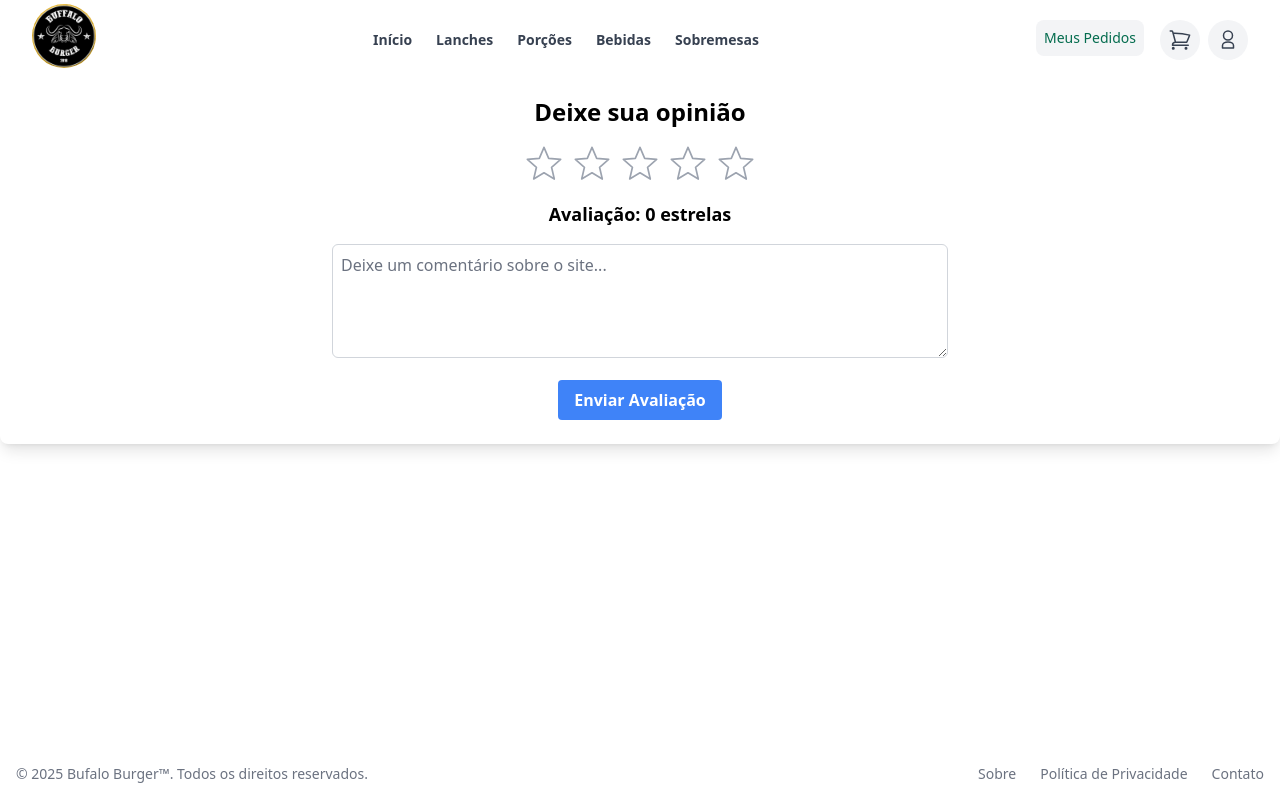
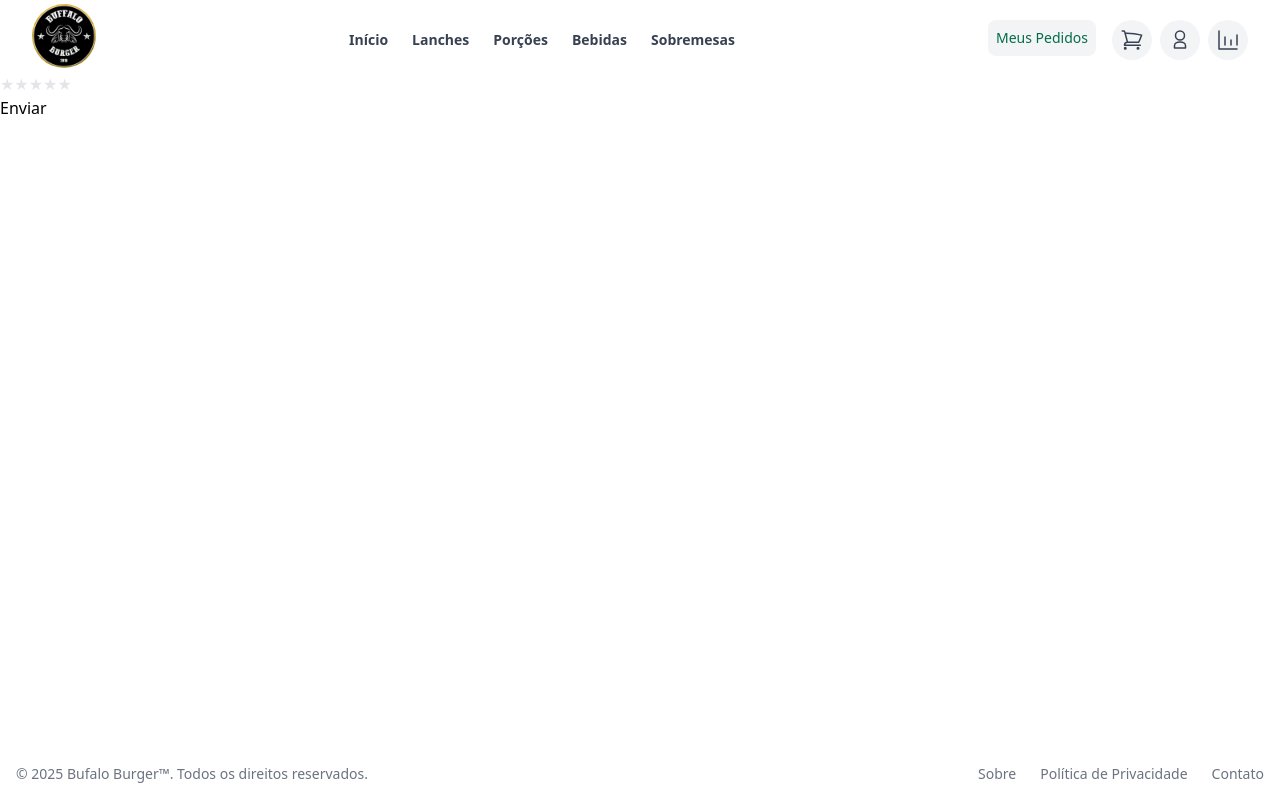
Before and after one commit to pedrotechuk/restaurante-react, a React (Create React App) app: page /rating in a window 1280 px wide. Built offline with nearby package versions, Linux system fonts and the light colour scheme.

Commit message:
finish the integrate project V

```diff
--- a/db.json
+++ b/db.json
@@ -1,3 +1,61 @@
 {
-  "pedidos": []
+  "pedidos": [
+    {
+      "id": 1,
+      "itens": [
+        {
+          "id": 1,
+          "nome": "X-Burguer",
+          "quantidade": 2
+        },
+        {
+          "id": 3,
+          "nome": "Coca-Cola",
+          "quantidade": 1
+        }
+      ],
+      "status": "finalizado",
+      "inicio": "2025-05-12T12:00:00Z",
+      "fim": "2025-05-12T12:15:00Z"
+    },
+    {
+      "id": "2c9a",
+      "itens": [
+        {
+          "id": 1,
+          "nome": "X-Bacon",
+          "preco": 25.9,
+          "quantidade": 1
+        }
+      ],
+      "status": "pendente",
+      "inicio": "2025-05-12T01:15:10.869Z",
+      "fim": null
+    }
+  ],
+  "produtos": [
+    {
+      "id": 1,
+      "nome": "X-Burguer",
+      "preco": 20,
+      "categoria": "lanches",
+      "avaliacoes": [
+        5,
+        4,
+        5
+      ]
+    },
+    {
+      "id": 2,
+      "nome": "Batata Frita",
+      "preco": 10,
+      "categoria": "porcoes",
+      "avaliacoes": [
+        4,
+        4,
+        5,
+        3
+      ]
+    }
+  ]
 }
--- a/package.json
+++ b/package.json
@@ -10,11 +10,13 @@
     "axios": "^1.9.0",
     "flowbite": "^2.5.2",
     "flowbite-react": "^0.10.2",
+    "lucide-react": "^0.509.0",
     "react": "^19.0.0",
     "react-dom": "^19.0.0",
     "react-router-dom": "^7.3.0",
     "react-scripts": "5.0.1",
     "react-toastify": "^11.0.5",
+    "recharts": "^2.15.3",
     "web-vitals": "^2.1.4"
   },
   "scripts": {
--- a/src/App.js
+++ b/src/App.js
@@ -19,6 +19,7 @@ import Carrinho from "./pages/Cart";
 import Acompanhamento from "./pages/OrderStatus";
 import HistoricoPedidos from "./pages/Historic";
 import Pedidos from "./pages/Requests";
+import Dashboard from "./pages/Dashboard";
 
 // Toastify
 import { ToastContainer } from "react-toastify";
@@ -43,6 +44,7 @@ function App() {
               <Route path="/porcoes" element={<Porcoes />} />
               <Route path="/sobremesas" element={<Sobremesas />} />
               <Route path="/carrinho" element={<Carrinho />} />
+              <Route path="/dashboard" element={<Dashboard />} />
             </Routes>
           </main>
           <Footer />
--- a/src/components/Navbar.js
+++ b/src/components/Navbar.js
@@ -21,8 +21,13 @@ const Navbar = () => {
       setSenha("");
       setErro("");
       navigate("/pedidos");
+    } else if (senha === "dash") {
+      setMostrarModalSenha(false);
+      setSenha("");
+      setErro("");
+      navigate("/dashboard");
     } else {
-      setErro("Senha incorreta.");
+      setErro('Senha Inválida')
     }
   };
 
@@ -168,6 +173,28 @@ const Navbar = () => {
                       />
                     </svg>
                   </button>
+
+                   <button
+                      type="button"
+                      onClick={() => setMostrarModalSenha(true)}
+                      className="text-gray-700 bg-gray-100 hover:bg-gray-200 font-medium rounded-full text-sm ms-2 px-2 py-2 text-center"
+                    >
+                      <svg
+                        xmlns="http://www.w3.org/2000/svg"
+                        fill="none"
+                        viewBox="0 0 24 24"
+                        strokeWidth="1.5"
+                        stroke="currentColor"
+                        className="size-6"
+                      >
+                        <path
+                          strokeLinecap="round"
+                          strokeLinejoin="round"
+                          d="M3 3v18h18M9 17V9M15 17v-5M21 17V7"
+                        />
+                      </svg>
+                    </button>
+
                 </div>
               </div>
 
@@ -194,7 +221,6 @@ const Navbar = () => {
         </div>
       </header>
 
-      {/* Modal de senha */}
       {mostrarModalSenha && (
         <div className="fixed inset-0 bg-black bg-opacity-50 flex justify-center items-center z-50">
           <div className="bg-white p-6 rounded-lg shadow-lg w-80">
--- /dev/null
+++ b/src/pages/Dashboard.js
@@ -0,0 +1,156 @@
+import React, { useEffect, useState } from "react";
+import {
+  BarChart,
+  Bar,
+  XAxis,
+  YAxis,
+  Tooltip,
+  ResponsiveContainer,
+  PieChart,
+  Pie,
+  Cell,
+  Legend,
+} from "recharts";
+import { Clock, ShoppingCart } from "lucide-react"; // Ícones
+
+const Dashboard = () => {
+  const [pedidos, setPedidos] = useState([]);
+  const [avaliacoes, setAvaliacoes] = useState([]);
+  const [topLanches, setTopLanches] = useState([]);
+
+  useEffect(() => {
+    fetch("http://localhost:3001/pedidos")
+      .then((res) => res.json())
+      .then((data) => {
+        setPedidos(data);
+        calcularTopLanches(data);
+      });
+
+    fetch("http://localhost:3001/avaliacoes")
+      .then((res) => res.json())
+      .then((data) => setAvaliacoes(data));
+  }, []);
+
+  const calcularTopLanches = (pedidos) => {
+    const contagem = {};
+    pedidos.forEach((pedido) => {
+      pedido.itens.forEach((item) => {
+        contagem[item.nome] = (contagem[item.nome] || 0) + item.quantidade;
+      });
+    });
+    const top = Object.entries(contagem)
+      .map(([nome, quantidade]) => ({ nome, quantidade }))
+      .sort((a, b) => b.quantidade - a.quantidade)
+      .slice(0, 5);
+    setTopLanches(top);
+  };
+
+  const pedidosHoje = pedidos.filter((p) => {
+    const hoje = new Date();
+    const dataPedido = new Date(p.inicio);
+    return (
+      dataPedido.getDate() === hoje.getDate() &&
+      dataPedido.getMonth() === hoje.getMonth() &&
+      dataPedido.getFullYear() === hoje.getFullYear()
+    );
+  });
+
+  const tempoMedio = (() => {
+    const tempos = pedidos
+      .filter((p) => p.inicio && p.fim)
+      .map((p) => {
+        const inicio = new Date(p.inicio);
+        const fim = new Date(p.fim);
+        return (fim - inicio) / 60000; // minutos
+      });
+    if (tempos.length === 0) return 0;
+    const media = tempos.reduce((a, b) => a + b, 0) / tempos.length;
+    return media.toFixed(2);
+  })();
+
+  const statusData = [
+    {
+      name: "Pendentes",
+      value: pedidos.filter((p) => p.status === "pendente").length,
+    },
+    {
+      name: "Finalizados",
+      value: pedidos.filter((p) => p.status === "finalizado").length,
+    },
+  ];
+
+  const COLORS = ["#FFBB28", "#00C49F"];
+
+  return (
+    <div className="p-8 grid grid-cols-1 md:grid-cols-2 gap-6">
+      {/* Card: Pedidos de Hoje */}
+      <div className="bg-white p-6 rounded-2xl shadow flex items-center justify-between">
+        <div>
+          <h2 className="text-xl font-bold mb-2">Pedidos de Hoje</h2>
+          <p className="text-4xl font-semibold">{pedidosHoje.length}</p>
+        </div>
+        <div className="bg-yellow-100 p-3 rounded-full text-yellow-600">
+          <ShoppingCart size={32} />
+        </div>
+      </div>
+
+      {/* Card: Tempo médio */}
+      <div className="bg-white p-6 rounded-2xl shadow flex items-center justify-between">
+        <div>
+          <h2 className="text-xl font-bold mb-2">Tempo médio de preparo</h2>
+          <p className="text-4xl font-semibold">{tempoMedio} min</p>
+        </div>
+        <div className="bg-green-100 p-3 rounded-full text-green-600">
+          <Clock size={32} />
+        </div>
+      </div>
+
+      {/* Gráficos lado a lado */}
+      <div className="bg-white p-6 rounded-2xl shadow col-span-1 md:col-span-2">
+        <h2 className="text-xl font-bold mb-4">Top 5 Produtos e Status dos Pedidos</h2>
+        <div className="grid grid-cols-1 md:grid-cols-2 gap-6">
+          {/* Gráfico de Barras */}
+          <ResponsiveContainer width="100%" height={300}>
+            <BarChart data={topLanches} layout="vertical">
+              <XAxis type="number" />
+              <YAxis
+                dataKey="nome"
+                type="category"
+                width={150}
+                tick={{ fontSize: 12 }}
+              />
+              <Tooltip />
+              <Bar dataKey="quantidade" fill="#8884d8" />
+            </BarChart>
+          </ResponsiveContainer>
+
+          {/* Gráfico de Pizza */}
+          <ResponsiveContainer width="100%" height={300}>
+            <PieChart>
+              <Pie
+                data={statusData}
+                cx="50%"
+                cy="50%"
+                outerRadius={100}
+                fill="#8884d8"
+                dataKey="value"
+                label
+              >
+                {statusData.map((entry, index) => (
+                  <Cell
+                    key={`cell-${index}`}
+                    fill={COLORS[index % COLORS.length]}
+                  />
+                ))}
+              </Pie>
+              <Tooltip />
+              <Legend />
+            </PieChart>
+          </ResponsiveContainer>
+        </div>
+      </div>
+    </div>
+  );
+};
+
+export default Dashboard;
--- a/src/pages/rating.js
+++ b/src/pages/rating.js
@@ -1,98 +1,53 @@
 import React, { useState } from "react";
-import axios from "axios";
+import { toast } from "react-toastify";
 
-const Rating = () => {
-  const [currentRating, setCurrentRating] = useState(0);
-  const [comment, setComment] = useState("");
-  const [thankYouMessageVisible, setThankYouMessageVisible] = useState(false);
+const Rating = ({ lancheId }) => {
+  const [rating, setRating] = useState(0);
 
-  const handleStarClick = (star) => {
-    setCurrentRating(star);
-  };
-
-  const handleCommentChange = (e) => {
-    setComment(e.target.value);
-  };
-
-  const handleSubmit = async () => {
-    if (currentRating === 0 || comment.trim() === "") {
-      alert("Por favor, dê uma nota e escreva um comentário.");
+  const enviarAvaliacao = async () => {
+    if (rating === 0) {
+      toast.warning("Selecione uma nota antes de enviar!");
       return;
     }
 
+    const novaAvaliacao = {
+      lancheId,
+      estrelas: rating,
+      data: new Date().toISOString()
+    };
+
     try {
-      await axios.post("http://localhost:5000/api/avaliacoes", {
-        rating: currentRating,
-        comment: comment,
+      const response = await fetch("http://localhost:3001/avaliacoes", {
+        method: "POST",
+        headers: {
+          "Content-Type": "application/json"
+        },
+        body: JSON.stringify(novaAvaliacao)
       });
 
-      setThankYouMessageVisible(true);
-      setTimeout(() => setThankYouMessageVisible(false), 3000);
+      if (!response.ok) throw new Error("Erro ao enviar avaliação");
 
-
-      setCurrentRating(0);
-      setComment("");
+      toast.success("Avaliação enviada com sucesso!");
     } catch (error) {
       console.error("Erro ao enviar avaliação:", error);
-      alert("Erro ao enviar a avaliação, tente novamente mais tarde.");
+      toast.error("Erro ao enviar avaliação.");
     }
   };
 
   return (
-    <div className="bg-white dark:bg-gray-900 p-6 rounded-lg shadow-lg">
-      <div className="text-center text-black dark:text-white">
-        <h1 className="text-2xl font-bold mb-4">Deixe sua opinião</h1>
-
-        <div className="flex justify-center space-x-2 mb-4">
-          {[1, 2, 3, 4, 5].map((star) => (
-            <svg
-              key={star}
-              className={`w-10 h-10 cursor-pointer ${star <= currentRating ? "fill-current text-yellow-500" : "text-gray-400"}`}
-              onClick={() => handleStarClick(star)}
-              fill="none"
-              stroke="currentColor"
-              strokeWidth="1"
-              viewBox="0 0 24 24"
-              xmlns="http://www.w3.org/2000/svg"
-            >
-              <path
-                strokeLinecap="round"
-                strokeLinejoin="round"
-                d="M12 17.27L18.18 21l-1.64-7.03L22 9.24l-7.19-.61L12 2 9.19 8.63 2 9.24l5.46 4.73L5.82 21z"
-              />
-            </svg>
-          ))}
-        </div>
-
-        <p id="rating-text" className="mb-4 text-lg font-semibold">
-          Avaliação: {currentRating} estrelas
-        </p>
-
-        <div className="mb-4">
-          <textarea
-            id="comment"
-            value={comment}
-            onChange={handleCommentChange}
-            className="w-full sm:w-3/4 lg:w-1/2 p-2 border border-gray-300 rounded-md"
-            rows="4"
-            placeholder="Deixe um comentário sobre o site..."
-          ></textarea>
-        </div>
-
-        <button
-          type="button"
-          onClick={handleSubmit}
-          className="bg-blue-500 hover:bg-blue-600 text-white font-bold py-2 px-4 rounded"
-        >
-          Enviar Avaliação
-        </button>
-
-        {thankYouMessageVisible && (
-          <p id="thank-you-message" className="mt-4 text-lg font-semibold text-green-500">
-            Obrigado pela sua avaliação!
-          </p>
-        )}
+    <div>
+      <div className="estrelas">
+        {[1, 2, 3, 4, 5].map((num) => (
+          <span
+            key={num}
+            style={{ cursor: "pointer", color: num <= rating ? "#ffc107" : "#e4e5e9" }}
+            onClick={() => setRating(num)}
+          >
+            ★
+          </span>
+        ))}
       </div>
+      <button onClick={enviarAvaliacao}>Enviar</button>
     </div>
   );
 };
```
Also changed, not shown: 1 other file (tests, documents, lock files or other folders).
